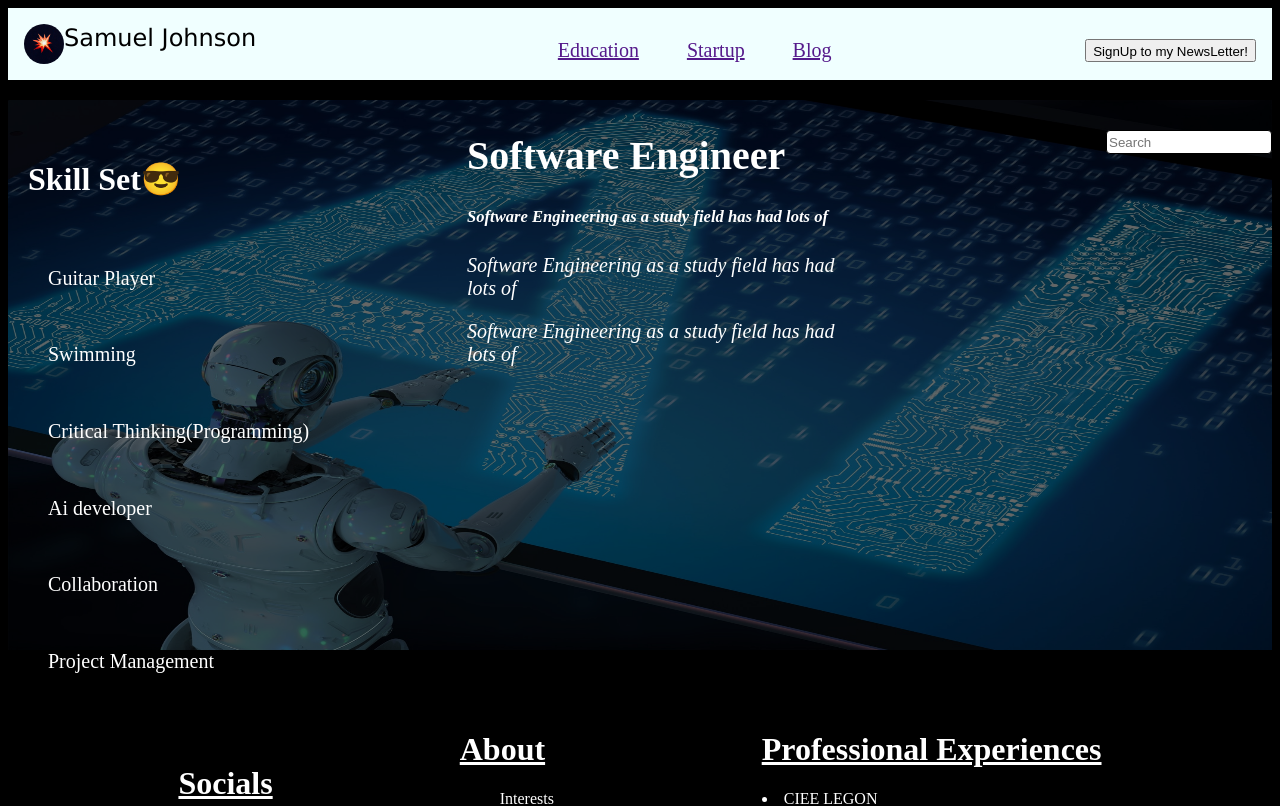
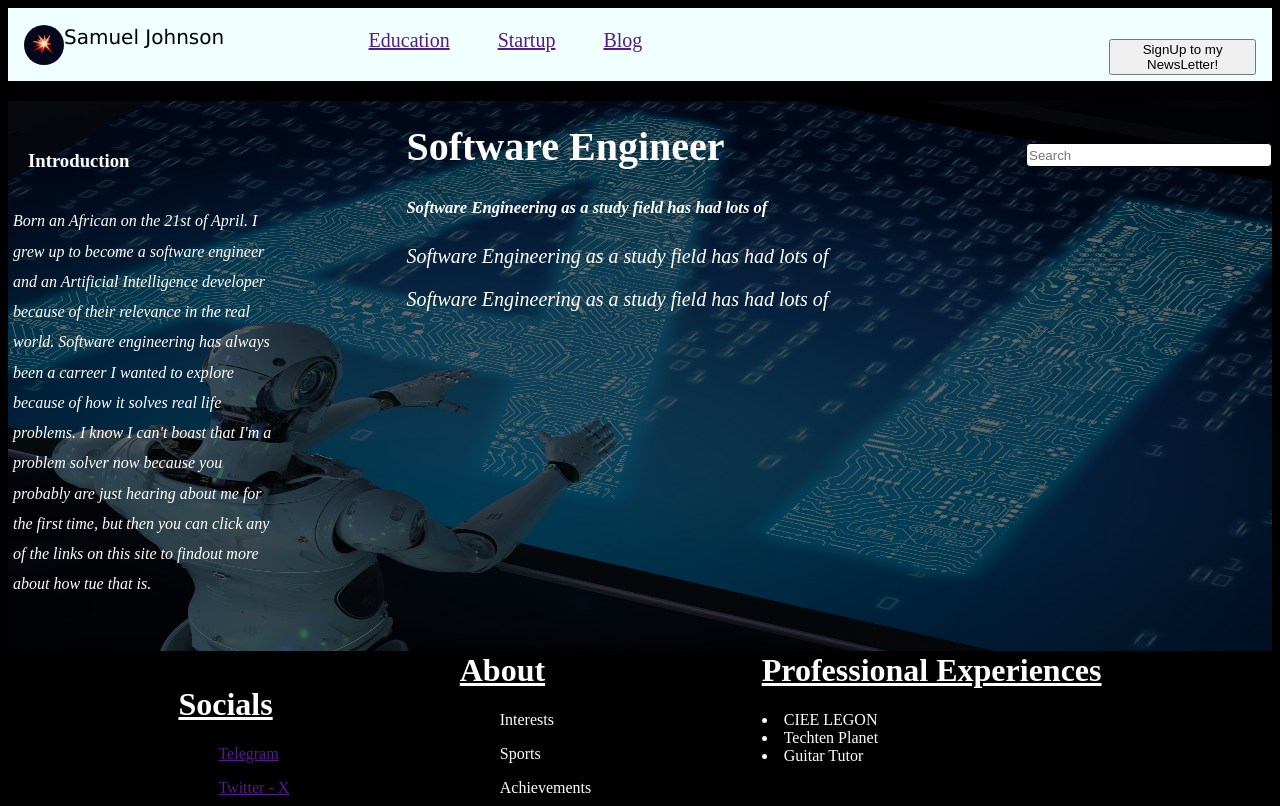
Before and after one commit to Jayhubexp/sams-website, a React (Vite) app: page / in a window 1280 px wide. Shown: the top 806 px of the page. Built offline with nearby package versions, Linux system fonts and the light colour scheme.

Commit message:
Hello Sam

```diff
--- /dev/null
+++ b/pages/Newsletter.css
@@ -0,0 +1,3 @@
+.Nl{
+    background-color: aquamarine;
+}
--- /dev/null
+++ b/src/Components/Navbar/Home.jsx
@@ -0,0 +1,16 @@
+import React from 'react'
+import Navbar from './Nav'
+import MidScreen from './MidScreen'
+import Footer from './Footer'
+
+function Home() {
+  return (
+    <div>
+        <Navbar/>
+        <MidScreen/>
+        <Footer/>
+    </div>
+  )
+}
+
+export default Home
--- a/src/Components/Navbar/MidScreen.css
+++ b/src/Components/Navbar/MidScreen.css
@@ -5,6 +5,7 @@
     width: 100%;
     justify-content: space-between;
     position: relative;
+    height: 550px;
 
 }
 
@@ -28,6 +29,7 @@
 .left{
     color: white;
     align-items: flex-start;
+    width: 30%;
 }
 
 .right{
--- a/src/Components/Navbar/Nav.css
+++ b/src/Components/Navbar/Nav.css
@@ -4,22 +4,27 @@
     flex-direction: row;
     padding: 1rem;
     color: black;
-    justify-content: space-between;
+    justify-content: space-evenly;
 
 }
 .name {
+    width: 25%;
 font-style: italic, bold;
 font-family: Verdana, Geneva, Tahoma, sans-serif;
-font-size: 24px;
-
+font-size: 20px;
+padding-top: 1px;
 
 }
 
+.Signup{
+    width: 25%;
+}
 
 button{
     position: relative;
     top: 15px;
-    padding-top: 3px;
+    padding-top: 1px;
+    left: 0;
 
 }
 
@@ -27,10 +32,10 @@ button{
     width: 30%;
     font-size: 20px;
     display: flex;
-    flex-direction: row;
-    align-content: center;
-    justify-content: space-evenly;
-    padding-top: 15px;
+   /* flex-direction: row; */
+    padding-left: 2rem;
+    gap: 3rem;
+
 
 }
 
@@ -49,4 +54,5 @@ button{
     position: sticky;
     top: 1px;
     z-index: 1;
+
  }
--- a/src/Components/Navbar/Nav.jsx
+++ b/src/Components/Navbar/Nav.jsx
@@ -12,10 +12,8 @@ function Navbar() {
        <div className='container'>
 
               <div className='name'>
-              {/* <Link to="/"></Link> */}
                <img src={avatar} alt="" className='image'/>
                Samuel Johnson
-
               </div>
             <div className='mid'>
             <a href='' target='_blank'>Education</a>
@@ -23,7 +21,7 @@ function Navbar() {
             <a href='' target='_blank'>Blog</a>
             </div>
             <div className='SignUp'>
-             <a href='/Newsletter' target='_blank'><button >SignUp to my NewsLetter!</button></a>
+            <button >SignUp to my NewsLetter!</button>
             </div>
           </div>
     </div>
--- a/src/Components/Navbar/Screen.css
+++ b/src/Components/Navbar/Screen.css
@@ -1,6 +1,6 @@
 .x{
     margin-top: 10px;
-
+    margin-left: 50px;
     color: white;
 }
 
@@ -9,4 +9,5 @@ font-family: cursive;
 }
 .content{
      font-style: oblique;
+
 }
--- a/src/Components/Navbar/Search.css
+++ b/src/Components/Navbar/Search.css
@@ -1,9 +1,9 @@
 .i{
     border: 1px solid black;
     border-radius: 4px;
-    width: 160px;
+    width: 15rem;
     height: 20px;
-    position: absolute;
+    position: relative;
     right: 0px;
     top: 50px; ;
 
--- a/src/Components/Navbar/Skill/Skill.css
+++ b/src/Components/Navbar/Skill/Skill.css
@@ -1,16 +1,16 @@
 .ckill{
-    float: left;
     margin-top: 50px;
     display: flex;
     flex-direction: column;
-    justify-content: space-around;
-    line-height: 1.5cm;
+
+
 }
 .header{
     margin-left: 20px;
 }
 
 .list{
-    font-size: 20px;
-    font-style: italic bold;
+    line-height: 0.8cm;
+    font-style: italic;
+    margin-left: 5px;
 }
--- a/src/Components/Navbar/Skill/Skill.jsx
+++ b/src/Components/Navbar/Skill/Skill.jsx
@@ -7,28 +7,18 @@ function Skill() {
 
     <div className='ckill'>
         <div className='header'>
-            <h1>Skill Set😎</h1>
-
+            <b><h3>Introduction</h3></b>
         </div>
         <div className='list'>
-            <ul>
-                Guitar Player
-            </ul>
-            <ul>
-                Swimming
-            </ul>
-            <ul>
-                Critical Thinking(Programming)
-            </ul>
-            <ul>
-                Ai developer
-            </ul>
-             <ul>
-                Collaboration
-            </ul>
-             <ul>
-                Project Management
-            </ul>
+            <p>Born an African on the 21st of April. I grew up to become a software
+                engineer and an Artificial Intelligence developer because of their
+                relevance in the real world. Software engineering has always been
+                a carreer I wanted to explore because of how it solves real life
+                problems. I know I can't boast that I'm a problem solver now because
+                you probably are just hearing about me for the first time, but then you can click
+                any of the links on this site to findout more about how tue that is.
+              </p>
+
 
         </div>
     </div>
--- a/src/main.jsx
+++ b/src/main.jsx
@@ -6,6 +6,8 @@ import { BrowserRouter } from 'react-router-dom'
 
 ReactDOM.createRoot(document.getElementById('root')).render(
   <React.StrictMode>
+    <BrowserRouter>
     <App />
+    </BrowserRouter>
   </React.StrictMode>,
 )
```
Also changed, not shown: pages/Newsletter.jsx (added, +9 -0 lines), src/App.jsx (+7 -6 lines).
